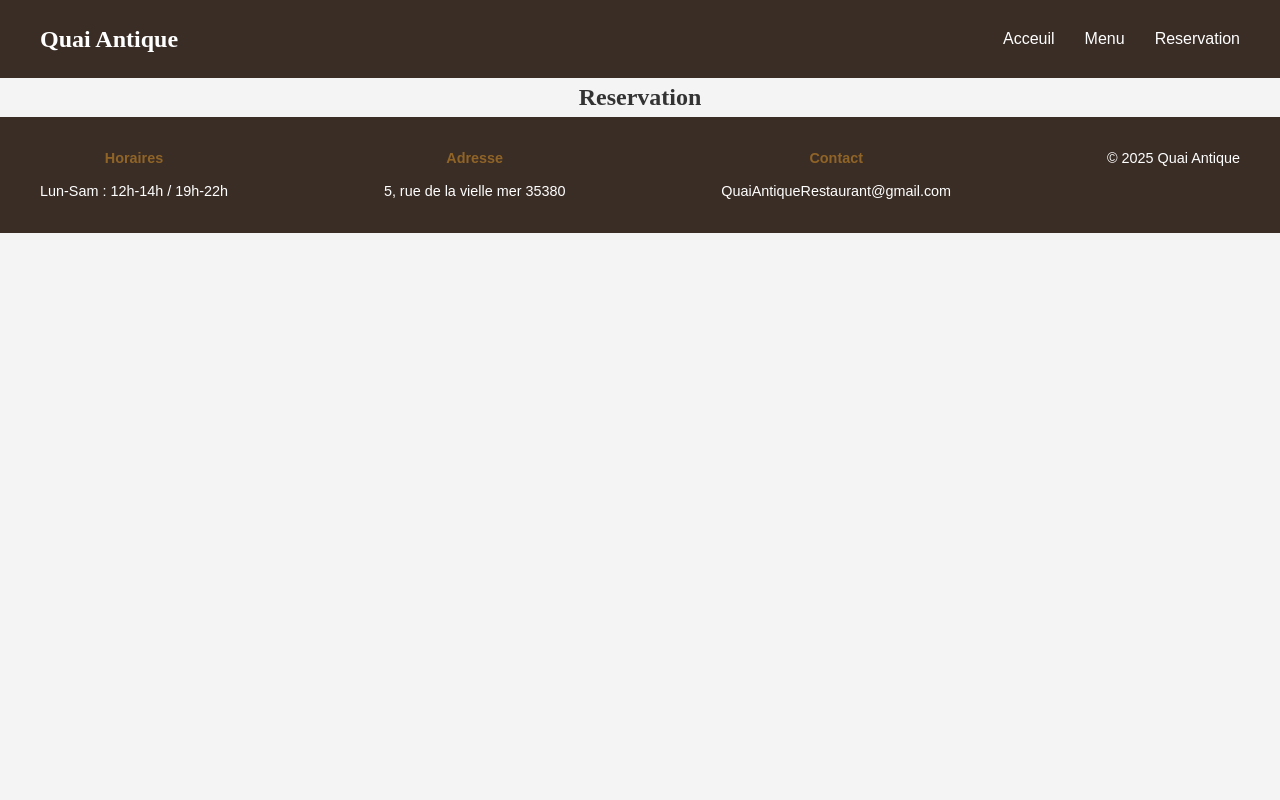
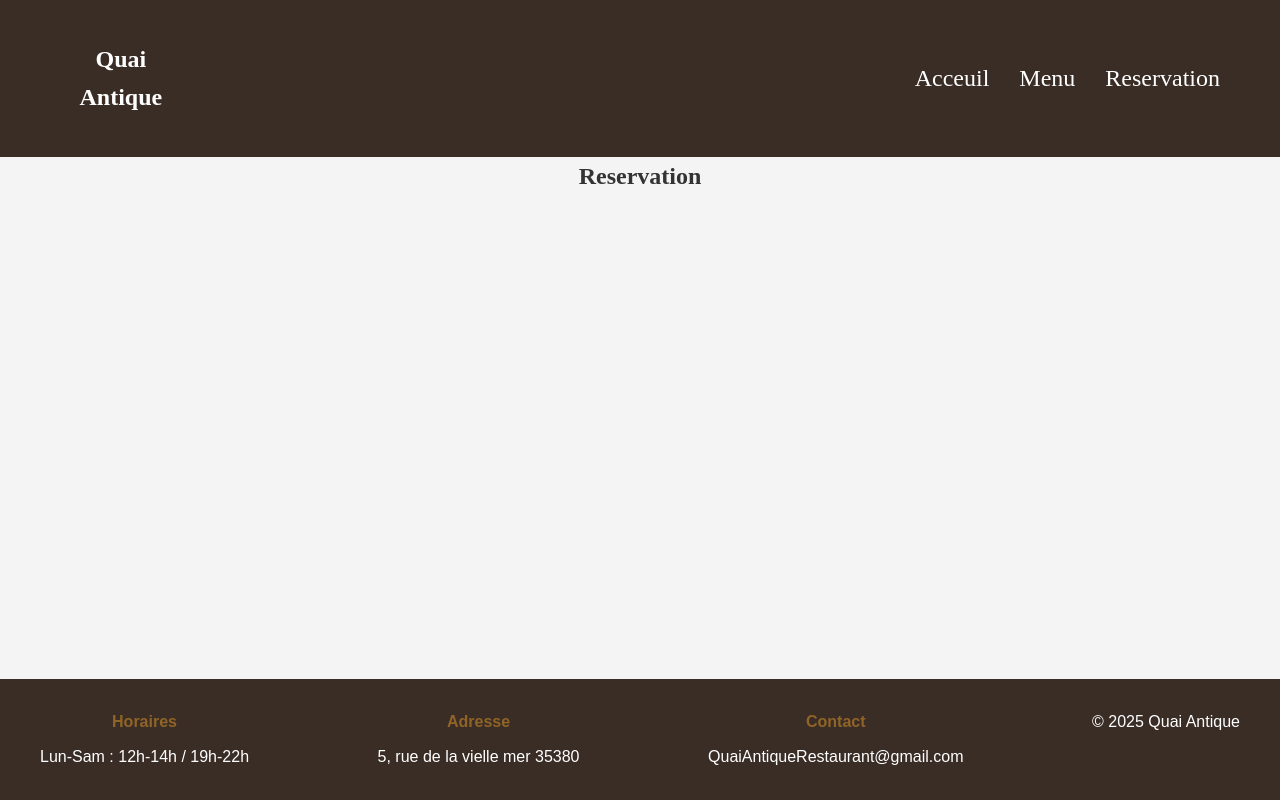
Before and after one commit to Agellid03/RestaurantQuaiAntique, a React (Create React App) app: page /reservation in a window 1280 px wide. Built offline with nearby package versions, Linux system fonts and the light colour scheme; a web font is replaced by a local one.

Commit message:
Pousse du footer vers le bas proprement et ajout d'un menu burger avec classe active et jsx dans le HTML

```diff
--- a/src/components/Layout.jsx
+++ b/src/components/Layout.jsx
@@ -5,13 +5,13 @@ import Footer from './footer/Footer';
 
 const Layout = () => {
   return (
-    <>
+    <div className="layout">
       <Header />
       <main>
         <Outlet />
       </main>
       <Footer />
-    </>
+    </div>
   );
 };
 
--- a/src/components/footer/footer.css
+++ b/src/components/footer/footer.css
@@ -5,7 +5,7 @@ footer{
   display: flex;
   justify-content: space-between;
   flex-wrap: wrap;
-  font-size: 0.9rem;
+  font-size: 1rem;
 }
 
 .footer-colum{
--- a/src/components/header/Navbar.jsx
+++ b/src/components/header/Navbar.jsx
@@ -1,13 +1,19 @@
-import React from 'react';
+import React, { useState } from 'react';
 import { Link } from 'react-router-dom';
 
 const Navbar = () => {
+  const [isOpen, setIsOpen] = useState(false);
+
   return (
     <nav>
-      <h2>
-        <a href="/">Quai Antique</a>
+      <h2 className="logo">
+        <Link to="/">Quai Antique</Link>
       </h2>
-      <ul>
+      <button className="burger" onClick={() => setIsOpen(!isOpen)}>
+        ☰
+      </button>
+
+      <ul className={isOpen ? 'nav-links open' : 'nav-links'}>
         <li>
           <Link to="/">Acceuil</Link>
         </li>
--- a/src/components/header/header.css
+++ b/src/components/header/header.css
@@ -4,46 +4,83 @@ header{
   color: white;
 }
 
-nav{
+nav {
   display: flex;
-  justify-content: space-between;
+  flex-direction: column;
   align-items: center;
-  position: sticky;
+  background-color: var(--color-dark);
+  padding: 20px;
+  gap: 15px;
 }
 
-nav ul{
+.logo {
+  font-family: var(--font-heading);
+  font-size: 1.5rem;
+  font-weight: bold;
+  color: white;
+}
+
+nav ul {
   display: flex;
-  gap: 30px;
-  list-style: none;
-  text-align: center;
+  flex-direction: column; /* important pour mobile */
+  gap: 10px;
+  padding: 0;
+  margin: 0;
+  align-items: center;
 }
 
 nav li {
-  font-size: 1rem;
+  list-style: none;
+  font-size: 1.5rem;
   font-weight: 500;
 }
 
-nav a{
+nav a {
+  font-family: var(--font-heading);
   color: white;
   transition: color 0.3s ease;
 }
 
-nav a:hover{
+nav a:hover {
   color: var(--color-primary);
 }
+
+.nav-links{
+  display: none;
+  flex-direction: column;
+  gap: 10px;
+  align-items: center;
+  width: 100%;
+}
+
+.nav-links.open{
+  display: flex;
+}
+
+
+
+/* CSS pour desktop commence içi */
 
 @media (min-width: 768px) {
   nav {
     flex-direction: row;
     justify-content: space-between;
   }
-}
 
-/* Desktop (à partir de 768px) */
-@media (min-width: 768px) {
   nav ul {
     flex-direction: row;
+    justify-content: flex-end;
     gap: 30px;
+  }
+
+  .burger{
+    display: none;
+  }
+
+  .nav-links{
+    display: flex !important;
+    flex-direction: row;
     justify-content: flex-end;
+    gap: 30px;
   }
 }
--- a/src/index.css
+++ b/src/index.css
@@ -13,6 +13,20 @@
   margin: 0;
   padding: 0;
   box-sizing: border-box;
+}
+
+html, body {
+  height: 100%;
+}
+
+.layout {
+  min-height: 100vh;
+  display: flex;
+  flex-direction: column;
+}
+
+main {
+  flex: 1;
 }
 
 /* Police globale */
```
